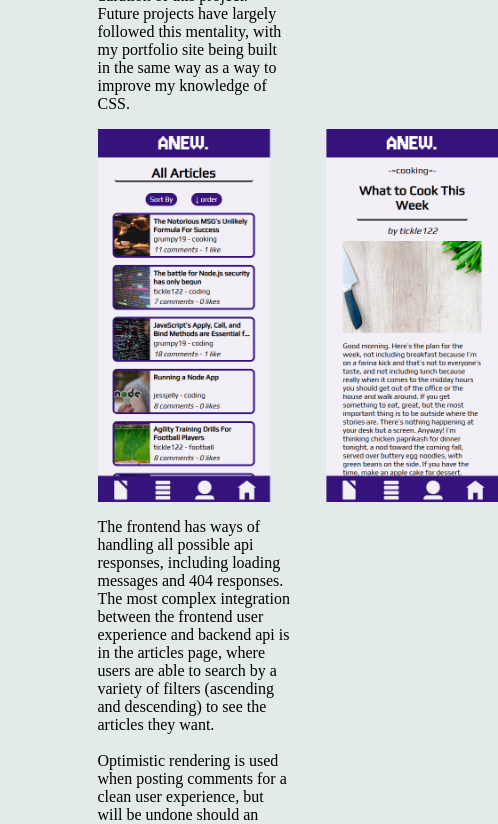
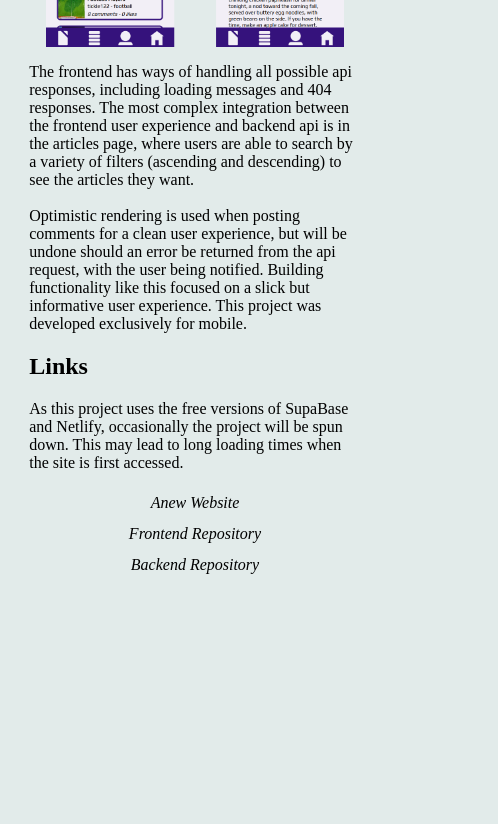
Before and after one commit to patrick-jc-evans/PJCE-Portfolio, a React (Vite) app in the folder portfolio/: page /anew in a window 390 px wide. Shown: the part 1280-2104 px from the top of the page, 498 px wide, since content can reach past the window. After the commit the page ends 1908 px from the top, so only its background shows below. Built offline with nearby package versions, Linux system fonts and the light colour scheme; a web font is replaced by a local one.

Commit message:
add mobile formatting to article css

```diff
--- a/portfolio/src/pages/articles/articles.css
+++ b/portfolio/src/pages/articles/articles.css
@@ -60,26 +60,29 @@
     }
 
     .upper-image {
-        width: 50%;
-        margin-left: 25%;
-        margin-right: 25%;
+        width: 85%;
+        margin-left: 7.5%;
+        margin-right: 7.5%;
         height: 10rem;
         background-color: grey;
     }
 
     h2 {
-        margin-left: 25%;
+        margin-left: 7.5%;
     }
 
     p {
-        width: 50%;
-        margin-left: 25%;
-        margin-right: 25%;
+        width: 85%;
+        margin-left: 7.5%;
+        margin-right: 7.5%;
     }
 
     .links {
+        display: block;
+        text-align: center;
         font-weight: 400;
         font-style: italic;
+        padding: 0.4rem;
     }
 
     .links:hover {
@@ -88,17 +91,17 @@
 
     .article-image {
         display: block;
-        width: 400px;
+        width: 90%;
         margin: 1rem;
         margin-left: auto;
         margin-right: auto;
     }
 
     .links-section {
-        max-width: 70%;
+        max-width: 90%;
         width: fit-content;
         align-content: center;
-        margin-top: 2rem;
+        margin-top: 1rem;
         margin-left: auto;
         margin-right: auto;
     }
```
